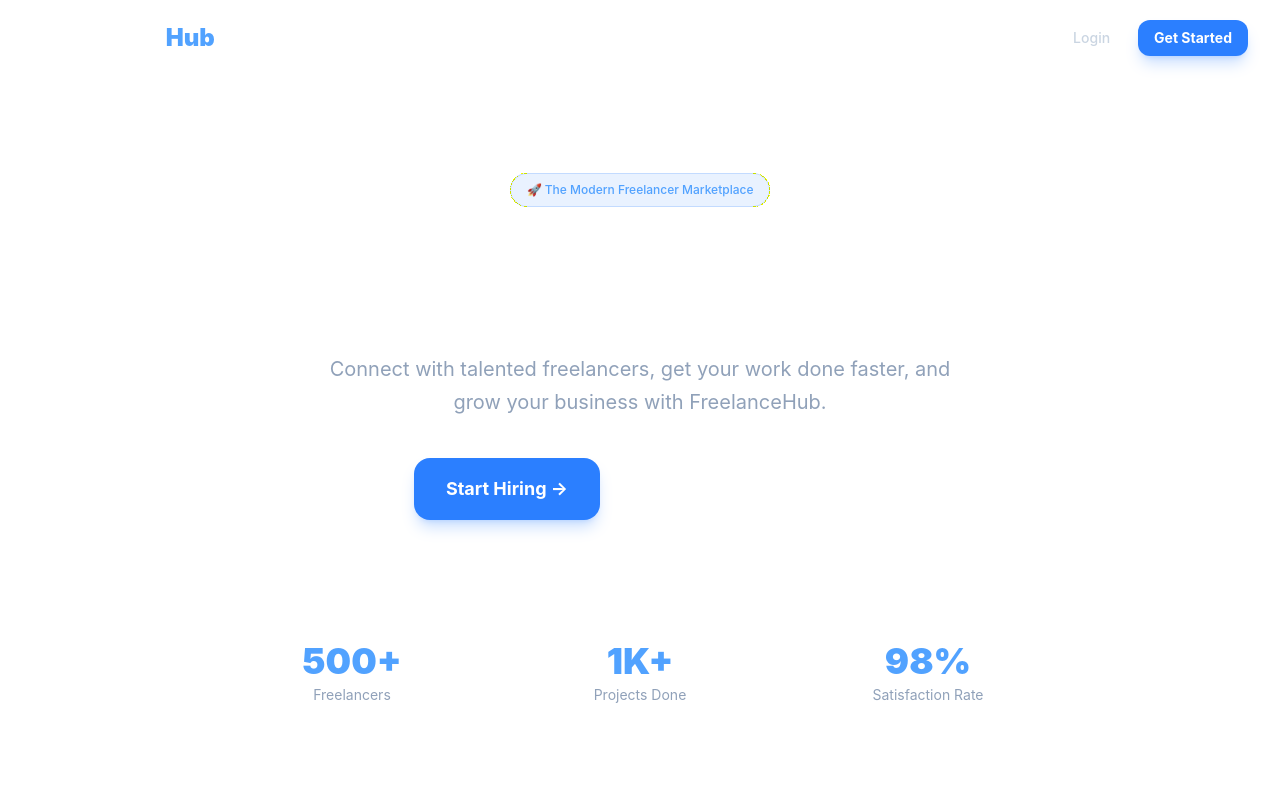
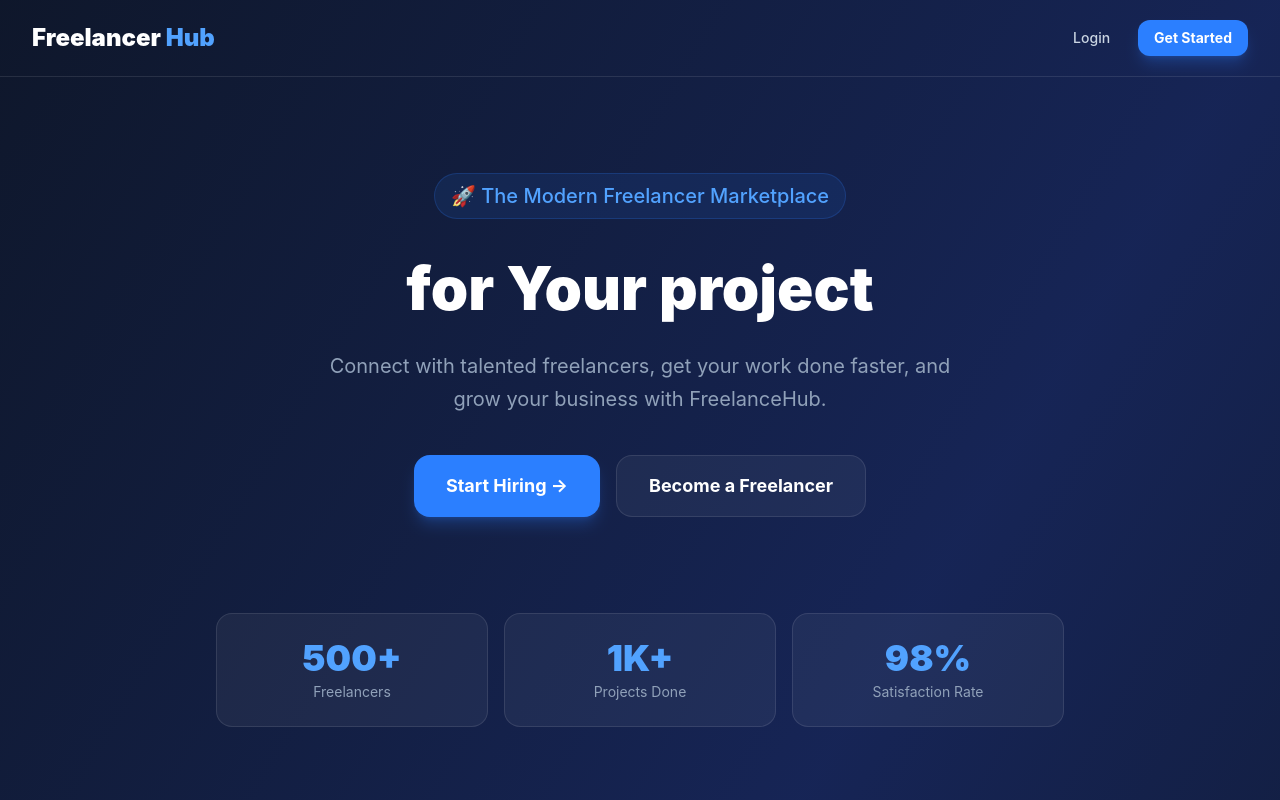
Before and after one commit to shahanverse/FreelanceHub, a React (Vite) app in the folder client/: page / in a window 1280 px wide. Shown: the top 800 px of the page. Built offline with nearby package versions, Linux system fonts and the light colour scheme.

Commit message:
home design done

```diff
--- a/client/src/pages/Home.jsx
+++ b/client/src/pages/Home.jsx
@@ -3,7 +3,7 @@
   const navigate = useNavigate();
 
   return (
-    <div className="min-h-screen bg-greadient-to-br from-slate-900 via-blue-950 to-slate-900">
+    <div className="min-h-screen bg-gradient-to-br from-slate-900 via-blue-950 to-slate-900">
       <nav className="flex items-center justify-between px-8 py-5 border-b border-white/10">
         <h1 className="text-2xl font-black text-white">
           Freelancer <span className="text-blue-400">Hub</span>
@@ -26,11 +26,11 @@
       </nav>
 
       <div className="max-w-5xl mx-auto px-6 py-24 text-center">
-        <div className="inline-flex items-center gap-2 bg-blue-500/10 border border-blue-500/20 text-blue-400 text-xs font-medium px-4 py-2 rounded-full mb-8">
+        <div className="inline-flex items-center gap-2 bg-blue-500/10 border border-blue-500/20 text-blue-400 text-xl font-medium px-4 py-2 rounded-full mb-8">
           🚀 The Modern Freelancer Marketplace
         </div>
 
-        <h1 className="text-5xl md:text-7xl font-black text-white leading-tight mb-6">
+        <h1 className="text-5xl md:text-6xl font-black text-white leading-tight mb-6">
           for Your project
         </h1>
 
```
